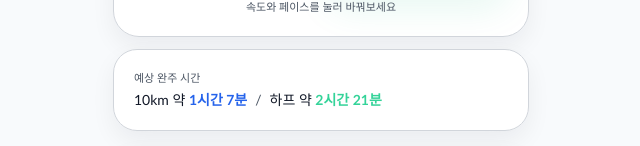
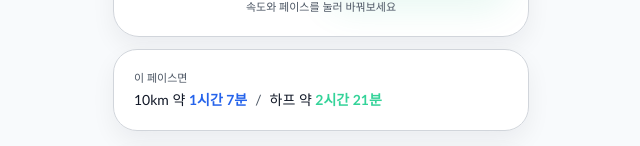
Before and after one commit to positanoarancia/runningrunning, a Next.js app: page / in a window 1280 px wide. Shown: the part 294-440 px from the top of the page, without its empty margins (319-959 px from the left). Built offline with nearby package versions, Linux system fonts and the light colour scheme.

Commit message:
Polish pacing summary copy

```diff
--- a/app/page.tsx
+++ b/app/page.tsx
@@ -531,7 +531,7 @@ export default function HomePage() {
       </section>
 
       <section className="glass mt-3 rounded-[24px] p-5">
-        <p className="theme-muted text-[11px]">예상 완주 시간</p>
+        <p className="theme-muted text-[11px]">이 페이스면</p>
         <p className="mt-1 text-sm font-medium theme-text">
           10km 약 <span className="theme-accent-blue font-bold">{estimated10k}</span>
           <span className="mx-2 theme-muted">/</span>
```
